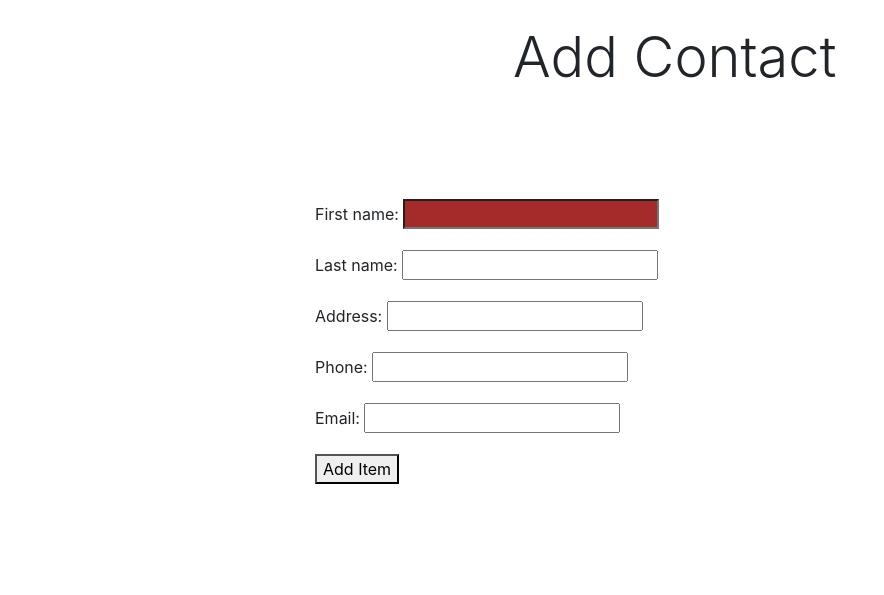
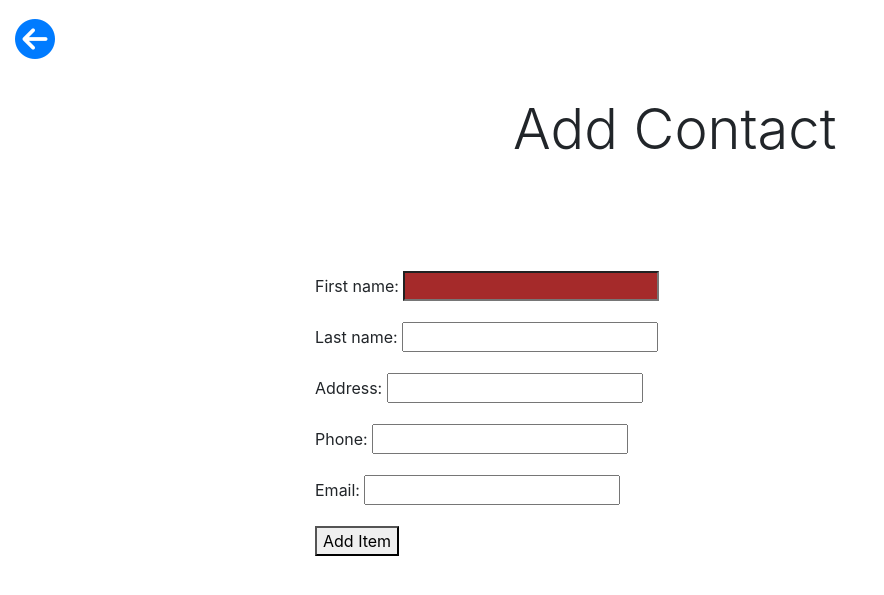
Before and after one commit to e-h-dev/contacts-organiser, a Django app: page /add in a window 1280 px wide. Shown: the top 595 px of the page, without its empty margins (0-884 px from the left). Run offline with Django 3.2, Linux system fonts and the light colour scheme; some libraries are stand-ins or nearby versions.

Commit message:
Add back arrow icon

```diff
--- a/home/templates/base.html
+++ b/home/templates/base.html
@@ -15,6 +15,7 @@
 
     {% block corecss %}
     <link rel="stylesheet" href="https://cdn.jsdelivr.net/npm/bootstrap@4.6.2/dist/css/bootstrap.min.css" integrity="sha384-xOolHFLEh07PJGoPkLv1IbcEPTNtaed2xpHsD9ESMhqIYd0nLMwNLD69Npy4HI+N" crossorigin="anonymous">
+    <link rel="stylesheet" href="https://cdnjs.cloudflare.com/ajax/libs/font-awesome/6.6.0/css/all.min.css" integrity="sha512-Kc323vGBEqzTmouAECnVceyQqyqdsSiqLQISBL29aUW4U/M7pSPA/gEUZQqv1cwx4OnYxTxve5UMg5GT6L4JJg==" crossorigin="anonymous" referrerpolicy="no-referrer">
     <link rel="stylesheet" href="/static/css/styles.css">
     <style>
       form{
@@ -41,6 +42,7 @@
   </head>
   <body>
     <header class="container-fluid fixed-top">
+        <h1 class="mt-3"><a href="/"><i class="fa-solid fa-circle-arrow-left"></i></a></h1>
         {% if messages %}
         <div class="message-container"></div>
         {% endif %}
```
